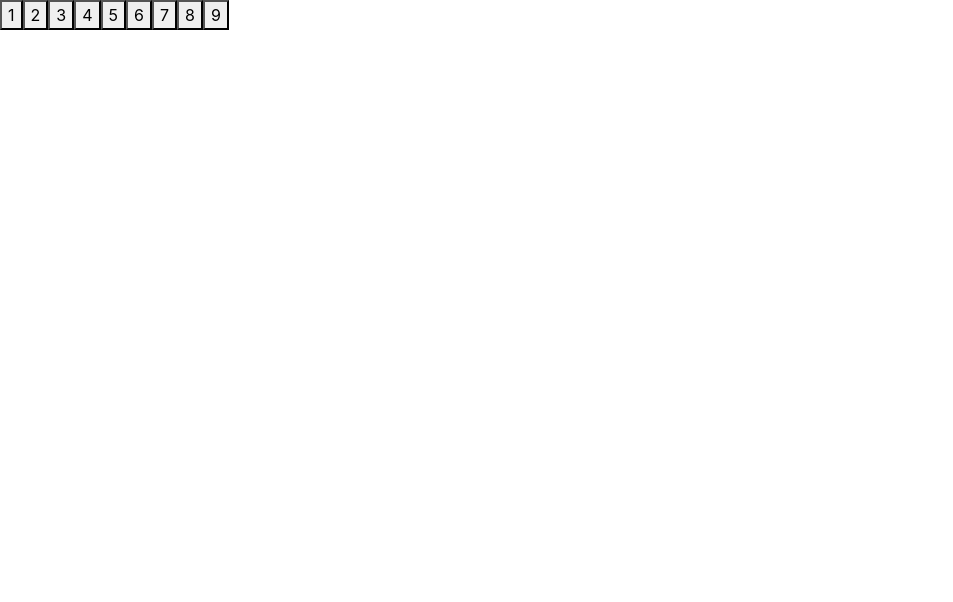
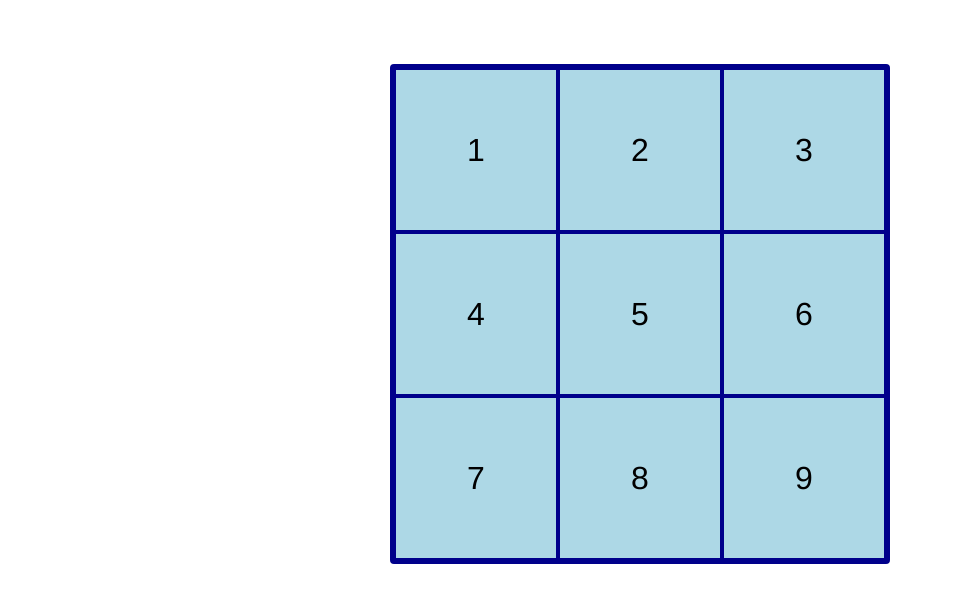
Before and after one commit to jfaMan/react-tic-tac-toe, a React (Create React App) app: page / in a window 1280 px wide. Shown: the top 602 px of the page, without its empty margins (0-953 px from the left). Built offline with nearby package versions, Linux system fonts and the light colour scheme.

Commit message:
added css

```diff
--- a/src/assets/stylesheets/application.scss
+++ b/src/assets/stylesheets/application.scss
@@ -0,0 +1,25 @@
+body {
+  font-family: Helvetica;
+  margin: 0px;
+}
+
+.square {
+  background-color: lightblue;
+  border: 2px solid darkblue;
+  font-size: 32px;
+  cursor: 'pointer';
+  &:hover {
+    opacity: 0.5;
+    transition: 0.2s;
+  }
+}
+
+.board {
+  border: 4px solid darkblue;
+  display: grid;
+  grid-template: repeat(3, 1fr) /repeat(3, 1fr);
+  margin: 64px auto;
+  width: 500px;
+  height: 500px;
+  border-radius: 4px;
+}
--- a/src/components/Board.jsx
+++ b/src/components/Board.jsx
@@ -4,7 +4,7 @@ import Square from './Square';
 const Board = (props) => {
   const { squares, onClick } = props;
   return (
-    <div>
+    <div className="board">
       <Square value="1" onClick={onClick} />
       <Square value="2" onClick={onClick} />
       <Square value="3" onClick={onClick} />
--- a/src/components/Square.jsx
+++ b/src/components/Square.jsx
@@ -3,7 +3,7 @@ import React from 'react';
 const Square = (props) => {
   const { value, onClick } = props;
   return (
-    <button onClick={onClick}>
+    <button className="square" onClick={onClick}>
       {value}
     </button>
   )
```
